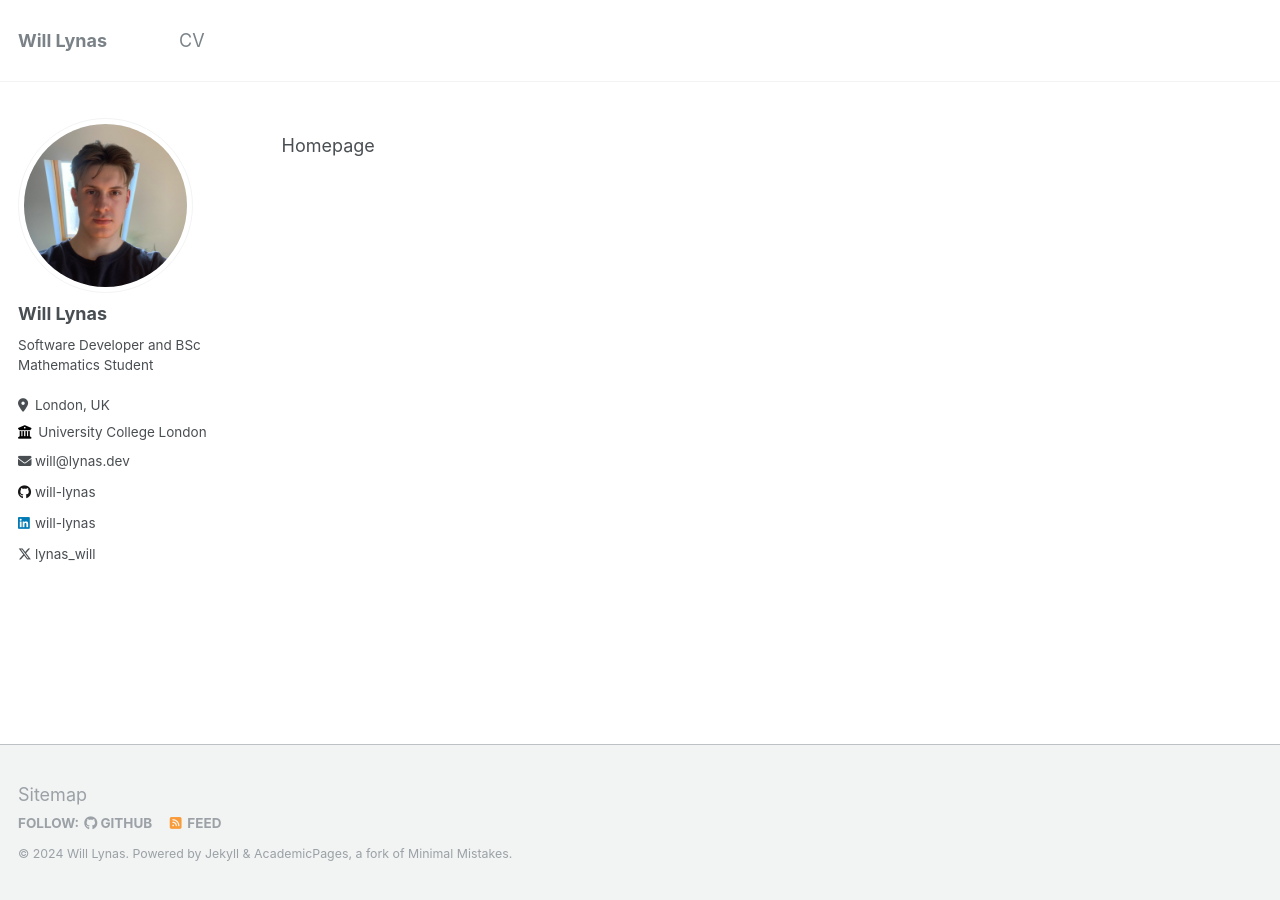
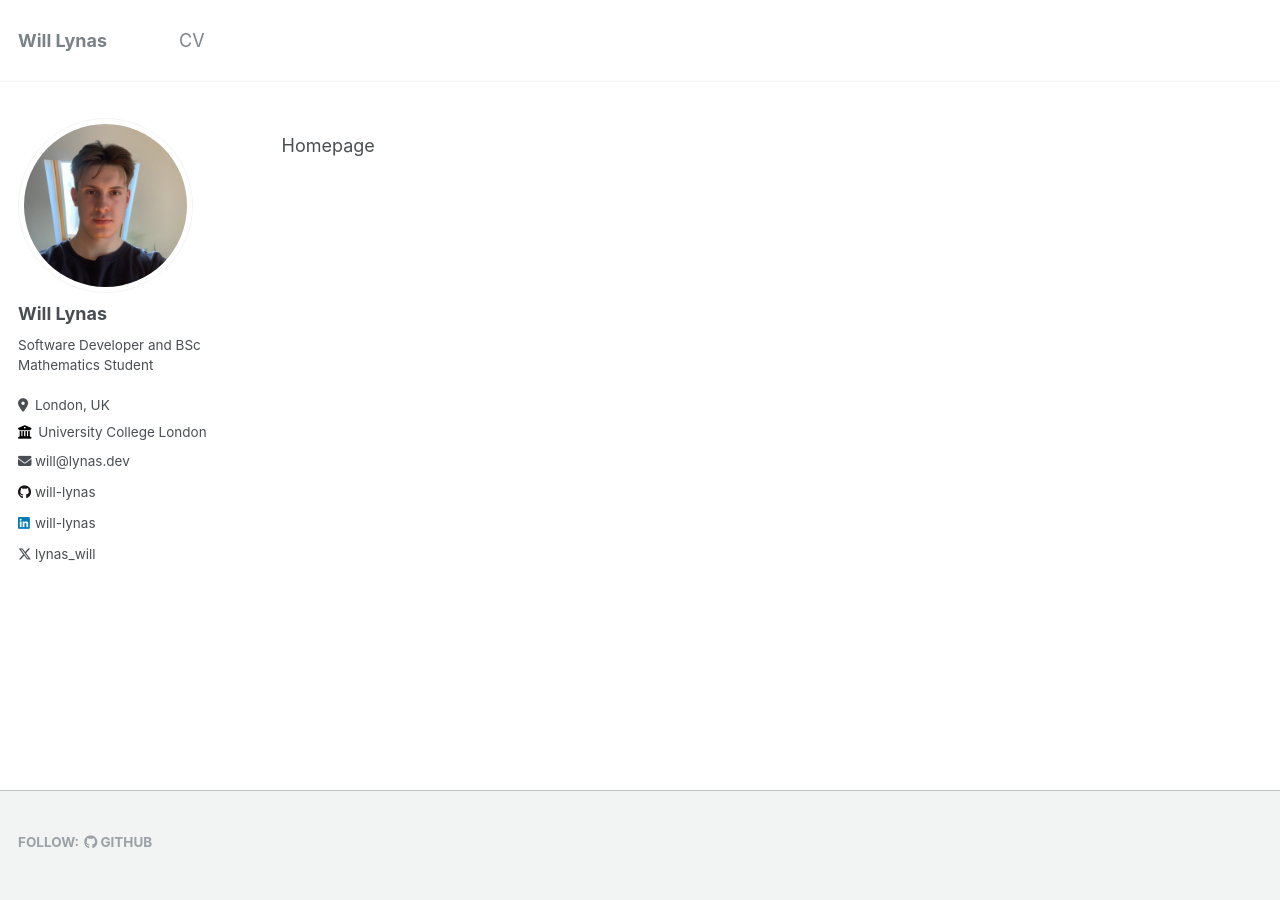
Before and after one commit to will-lynas/will-lynas.github.io, a Jekyll site: the page built from _pages/about.md, in a window 1280 px wide. Built offline with Jekyll 4.4.1, drawn with Linux system fonts in a browser that asks for light colours.

Commit message:
Gut footer

```diff
--- a/_includes/footer.html
+++ b/_includes/footer.html
@@ -14,11 +14,4 @@
     {% if site.author.github %}
       <li><a href="http://github.com/{{ site.author.github }}"><i class="fab fa-github" aria-hidden="true"></i> GitHub</a></li>
     {% endif %}
-    {% if site.author.bitbucket %}
-      <li><a href="http://bitbucket.org/{{ site.author.bitbucket }}"><i class="fab fa-bitbucket" aria-hidden="true"></i> Bitbucket</a></li>
-    {% endif %}
-    <li><a href="{% if site.atom_feed.path %}{{ site.atom_feed.path }}{% else %}{{ base_path }}/feed.xml{% endif %}"><i class="fa fa-fw fa-rss-square" aria-hidden="true"></i> {{ site.data.ui-text[site.locale].feed_label | default: "Feed" }}</a></li>
-  </ul>
 </div>
-
-<div class="page__footer-copyright">&copy; {{ site.time | date: '%Y' }} {{ site.name | default: site.title }}. {{ site.data.ui-text[site.locale].powered_by | default: "Powered by" }} <a href="http://jekyllrb.com" rel="nofollow">Jekyll</a> &amp; <a href="https://github.com/academicpages/academicpages.github.io">AcademicPages</a>, a fork of <a href="https://mademistakes.com/work/minimal-mistakes-jekyll-theme/" rel="nofollow">Minimal Mistakes</a>.</div>
--- a/_includes/footer/custom.html
+++ b/_includes/footer/custom.html
@@ -1,3 +1,2 @@
 <!-- start custom footer snippets -->
-<a href="/sitemap/">Sitemap</a>
 <!-- end custom footer snippets -->
```
